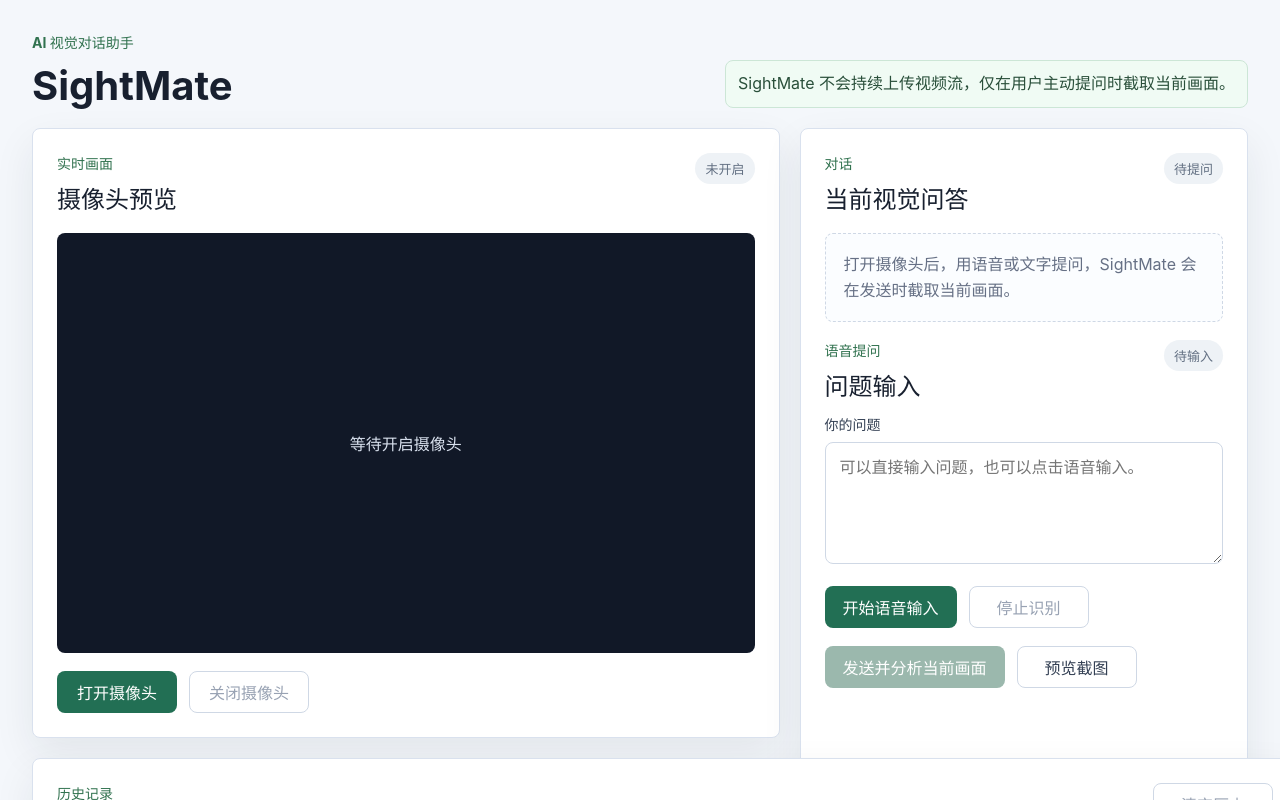
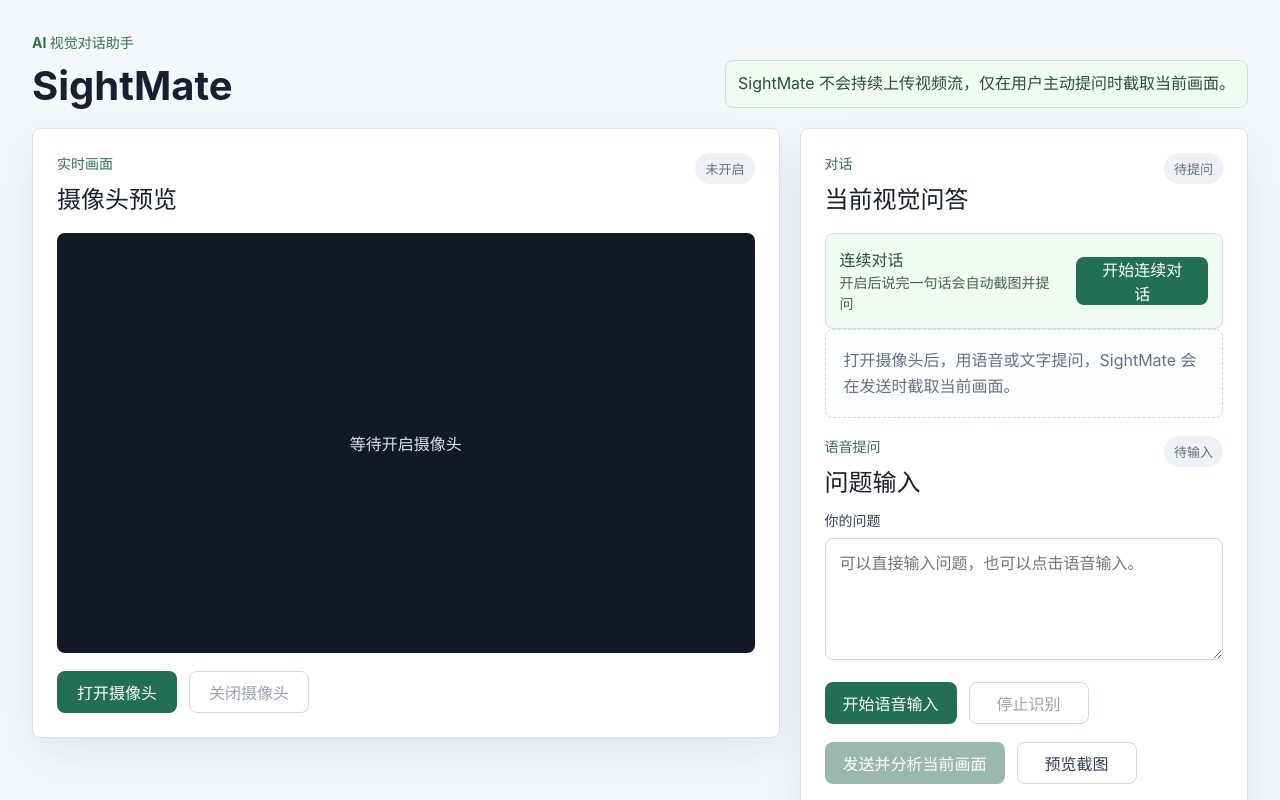
Before and after one commit to 1YHX/SightMate, a Vue app in the folder frontend/: page / in a window 1280 px wide. Shown: the top 800 px of the page. Built offline with nearby package versions, Linux system fonts and the light colour scheme; no server answers.

Commit message:
feat: add hands-free conversation mode

```diff
--- a/frontend/src/App.vue
+++ b/frontend/src/App.vue
@@ -5,7 +5,15 @@
 import HistoryList from './components/HistoryList.vue'
 import VoiceInput from './components/VoiceInput.vue'
 import type { ChatHistoryMessage, ChatHistoryItem, VisionChatResponse } from './types/chat'
-import { isSpeechSynthesisSupported, speakText, stopSpeaking } from './utils/speech'
+import {
+  createSpeechRecognition,
+  getSpeechErrorMessage,
+  isSpeechRecognitionSupported,
+  isSpeechSynthesisSupported,
+  speakText,
+  stopSpeaking,
+  type BrowserSpeechRecognition
+} from './utils/speech'
 import {
   clearChatHistory,
   loadChatHistory,
@@ -23,7 +31,11 @@
 const isSpeaking = ref(false)
 const speechError = ref('')
 const canSpeak = isSpeechSynthesisSupported()
+const canContinuouslyListen = isSpeechRecognitionSupported()
 const chatHistory = ref<ChatHistoryItem[]>(loadChatHistory())
+const isConversationMode = ref(false)
+const conversationRecognition = ref<BrowserSpeechRecognition | null>(null)
+const conversationStatus = ref('未开启')
 
 const canSubmit = computed(() => question.value.trim().length > 0 && !isSubmitting.value)
 const visibleError = computed(() => captureError.value || chatError.value || speechError.value)
@@ -38,9 +50,11 @@
   }
 }
 
-async function submitQuestion() {
-  if (!canSubmit.value) {
-    if (!question.value.trim()) {
+async function submitQuestion(questionOverride?: string) {
+  const currentQuestion = questionOverride?.trim() ?? question.value.trim()
+
+  if (!currentQuestion || isSubmitting.value) {
+    if (!currentQuestion) {
       chatError.value = '请先输入问题，或使用语音输入生成问题。'
     }
     return
@@ -58,13 +72,13 @@
 
     capturedImage.value = imageBase64
     latestAnswer.value = await chatWithVision({
-      question: question.value.trim(),
+      question: currentQuestion,
       image_base64: imageBase64,
       history: buildRecentContext()
     })
     chatHistory.value = prependChatHistoryItem(chatHistory.value, {
       id: crypto.randomUUID(),
-      question: question.value.trim(),
+      question: currentQuestion,
       answer: latestAnswer.value.answer,
       image_base64: imageBase64,
       model: latestAnswer.value.model,
@@ -108,10 +122,12 @@
       },
       onEnd: () => {
         isSpeaking.value = false
+        resumeConversationIfNeeded()
       },
       onError: () => {
         isSpeaking.value = false
         speechError.value = '语音播报失败，请使用文字回答。'
+        resumeConversationIfNeeded()
       }
     })
   } catch (error) {
@@ -123,6 +139,7 @@
 function stopAnswerSpeech() {
   stopSpeaking()
   isSpeaking.value = false
+  resumeConversationIfNeeded()
 }
 
 function clearHistory() {
@@ -130,7 +147,113 @@
   chatHistory.value = []
 }
 
+function startConversationMode() {
+  if (!canContinuouslyListen) {
+    chatError.value = '当前浏览器不支持连续语音识别，请使用手动输入。'
+    return
+  }
+
+  if (isConversationMode.value) {
+    return
+  }
+
+  isConversationMode.value = true
+  conversationStatus.value = '正在聆听'
+  startConversationRecognition()
+}
+
+function stopConversationMode() {
+  isConversationMode.value = false
+  conversationStatus.value = '未开启'
+  conversationRecognition.value?.abort()
+  conversationRecognition.value = null
+}
+
+function startConversationRecognition() {
+  if (
+    !isConversationMode.value ||
+    isSubmitting.value ||
+    isSpeaking.value ||
+    conversationRecognition.value
+  ) {
+    return
+  }
+
+  const recognition = createSpeechRecognition('zh-CN', {
+    continuous: true,
+    interimResults: true
+  })
+
+  if (!recognition) {
+    chatError.value = '当前浏览器不支持连续语音识别，请使用手动输入。'
+    stopConversationMode()
+    return
+  }
+
+  conversationRecognition.value = recognition
+
+  recognition.onstart = () => {
+    conversationStatus.value = '正在聆听'
+  }
+
+  recognition.onend = () => {
+    conversationRecognition.value = null
+    if (isConversationMode.value && !isSubmitting.value && !isSpeaking.value) {
+      window.setTimeout(startConversationRecognition, 300)
+    }
+  }
+
+  recognition.onerror = (event) => {
+    const message = getSpeechErrorMessage(event.error)
+    if (message && event.error !== 'no-speech') {
+      chatError.value = message
+    }
+
+    if (event.error === 'not-allowed' || event.error === 'service-not-allowed') {
+      stopConversationMode()
+    }
+  }
+
+  recognition.onresult = (event) => {
+    let finalText = ''
+
+    for (let index = event.resultIndex; index < event.results.length; index += 1) {
+      const result = event.results[index]
+      const transcript = result[0]?.transcript.trim() ?? ''
+
+      if (result.isFinal) {
+        finalText += transcript
+      }
+    }
+
+    if (!finalText || isSubmitting.value) {
+      return
+    }
+
+    question.value = finalText
+    conversationStatus.value = '正在分析'
+    conversationRecognition.value?.stop()
+    void submitQuestion(finalText)
+  }
+
+  try {
+    recognition.start()
+  } catch {
+    conversationRecognition.value = null
+    chatError.value = '连续语音识别启动失败，请重新开启。'
+    stopConversationMode()
+  }
+}
+
+function resumeConversationIfNeeded() {
+  if (isConversationMode.value && !isSubmitting.value && !isSpeaking.value) {
+    conversationStatus.value = '正在聆听'
+    window.setTimeout(startConversationRecognition, 300)
+  }
+}
+
 onBeforeUnmount(() => {
+  stopConversationMode()
   stopSpeaking()
 })
 </script>
@@ -170,6 +293,23 @@
         </div>
 
         <p v-if="!canSpeak" class="hint-message">当前浏览器不支持语音播报，请阅读文字回答。</p>
+
+        <div class="conversation-bar">
+          <div>
+            <p class="conversation-title">连续对话</p>
+            <p class="conversation-status">
+              {{ isConversationMode ? conversationStatus : '开启后说完一句话会自动截图并提问' }}
+            </p>
+          </div>
+          <button
+            class="primary-button"
+            type="button"
+            :disabled="!canContinuouslyListen"
+            @click="isConversationMode ? stopConversationMode() : startConversationMode()"
+          >
+            {{ isConversationMode ? '结束连续对话' : '开始连续对话' }}
+          </button>
+        </div>
 
         <div v-if="capturedImage" class="capture-preview compact-preview">
           <img :src="capturedImage" alt="本次提问截图预览" />
@@ -211,7 +351,7 @@
             class="primary-button"
             type="button"
             :disabled="!canSubmit"
-            @click="submitQuestion"
+            @click="() => submitQuestion()"
           >
             {{ isSubmitting ? '正在分析...' : '发送并分析当前画面' }}
           </button>
--- a/frontend/src/style.css
+++ b/frontend/src/style.css
@@ -275,6 +275,34 @@
   background: #fbfdff;
 }
 
+.conversation-bar {
+  display: flex;
+  align-items: center;
+  justify-content: space-between;
+  gap: 14px;
+  margin-top: 14px;
+  padding: 14px;
+  border: 1px solid #cce6d6;
+  border-radius: 8px;
+  background: #f0fbf4;
+}
+
+.conversation-title,
+.conversation-status {
+  margin: 0;
+  line-height: 1.5;
+}
+
+.conversation-title {
+  color: #294f3a;
+  font-weight: 800;
+}
+
+.conversation-status {
+  color: #496154;
+  font-size: 14px;
+}
+
 .answer-panel p {
   margin: 10px 0 0;
   color: #263241;
@@ -390,7 +418,8 @@
   .app-header,
   .panel-header,
   .camera-actions,
-  .submit-bar {
+  .submit-bar,
+  .conversation-bar {
     align-items: stretch;
     flex-direction: column;
   }
--- a/frontend/src/utils/speech.ts
+++ b/frontend/src/utils/speech.ts
@@ -43,7 +43,13 @@
   return Boolean(speechWindow.SpeechRecognition ?? speechWindow.webkitSpeechRecognition)
 }
 
-export function createSpeechRecognition(lang = 'zh-CN') {
+export function createSpeechRecognition(
+  lang = 'zh-CN',
+  options: {
+    continuous?: boolean
+    interimResults?: boolean
+  } = {}
+) {
   const speechWindow = window as WindowWithSpeechRecognition
   const Recognition = speechWindow.SpeechRecognition ?? speechWindow.webkitSpeechRecognition
 
@@ -53,8 +59,8 @@
 
   const recognition = new Recognition()
   recognition.lang = lang
-  recognition.continuous = false
-  recognition.interimResults = true
+  recognition.continuous = options.continuous ?? false
+  recognition.interimResults = options.interimResults ?? true
 
   return recognition
 }
@@ -98,8 +104,9 @@
 
   const utterance = new SpeechSynthesisUtterance(text)
   utterance.lang = options.lang ?? 'zh-CN'
-  utterance.rate = 1
-  utterance.pitch = 1
+  utterance.rate = 1.08
+  utterance.pitch = 1.12
+  utterance.voice = findLivelyChineseVoice()
 
   utterance.onstart = () => {
     options.onStart?.()
@@ -116,6 +123,26 @@
   window.speechSynthesis.speak(utterance)
 }
 
+function findLivelyChineseVoice() {
+  const voices = window.speechSynthesis.getVoices()
+  const preferredNames = [
+    'Xiaoxiao',
+    'Xiaoyi',
+    'Ting-Ting',
+    'Mei-Jia',
+    'Sinji',
+    'Google 普通话',
+    'Google 國語',
+    'Google 中文'
+  ]
+
+  return (
+    voices.find((voice) => preferredNames.some((name) => voice.name.includes(name))) ??
+    voices.find((voice) => voice.lang.toLowerCase().startsWith('zh')) ??
+    null
+  )
+}
+
 export function stopSpeaking() {
   if (isSpeechSynthesisSupported()) {
     window.speechSynthesis.cancel()
```
